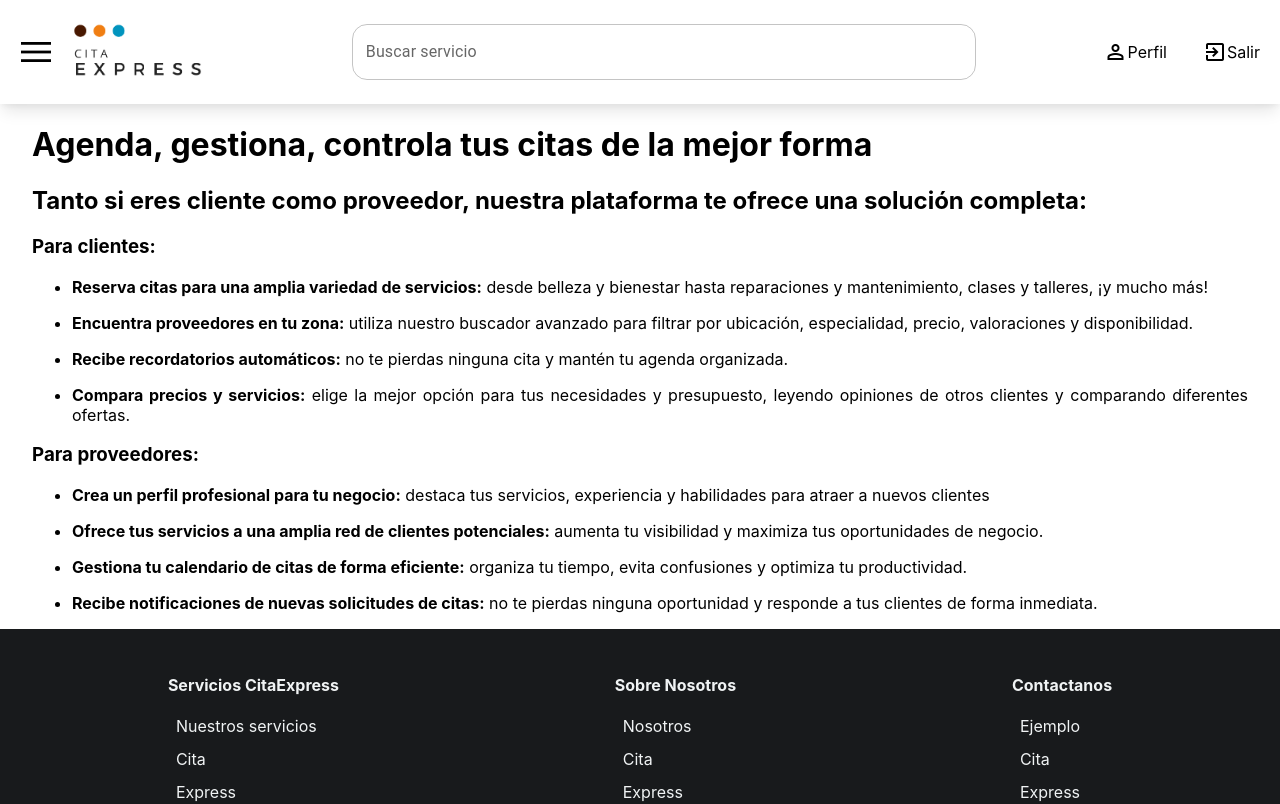
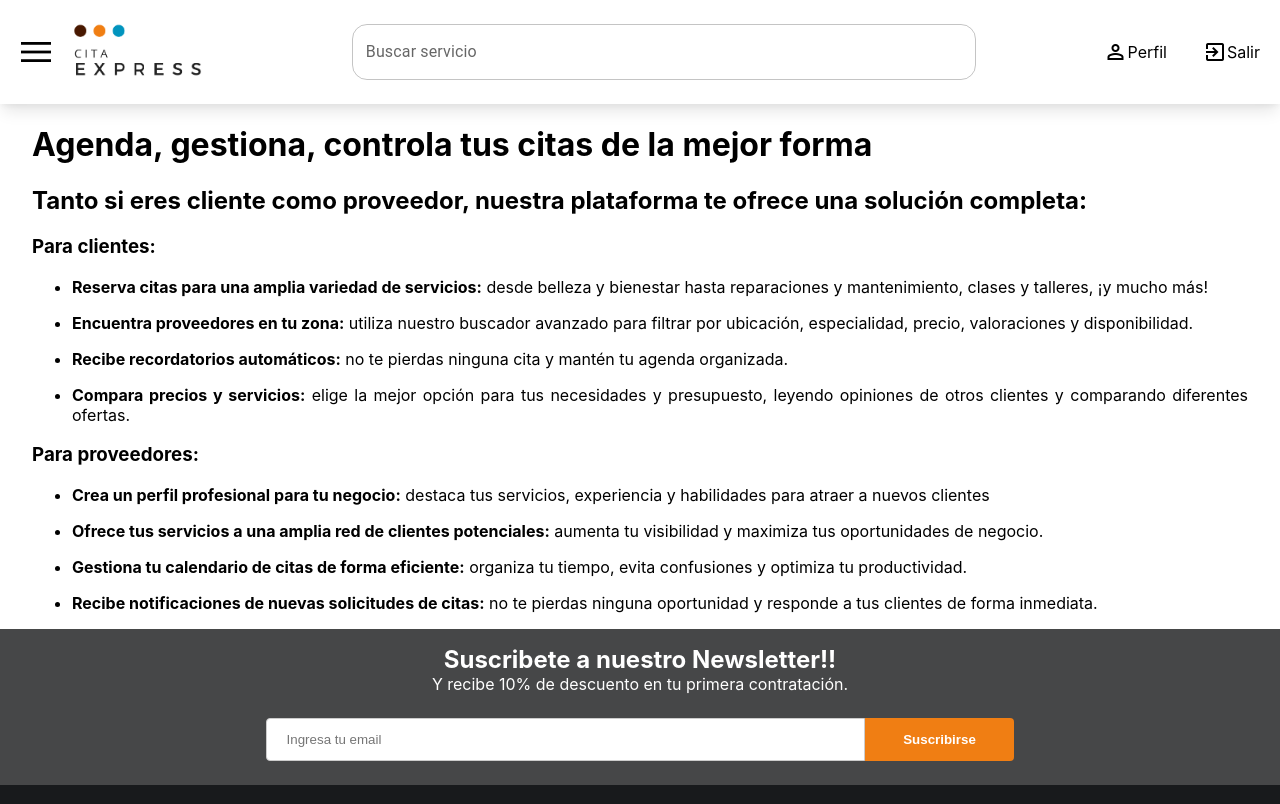
Before and after one commit to sgonzaec/cita-express-frontend-react, a React (Create React App) app: page /our-services in a window 1280 px wide. Shown: the top 804 px of the page. Built offline with nearby package versions, Linux system fonts and the light colour scheme.

Commit message:
feat: newsletter section

```diff
--- /dev/null
+++ b/src/Components/Newsletter/Newsletter.scss
@@ -0,0 +1,32 @@
+.newsletter{
+    background-color: var(--gray);
+    color: white;
+    text-align: center;
+    padding: 1em;
+    display: flex;
+    flex-direction: column;
+    justify-content: center;
+    h2{
+        margin: 0;
+    }
+    p{
+        text-align: center;
+        margin: 0 0 1em 0;
+    }
+    form{
+        display: flex;
+        align-self: center;
+        width: 60%;
+        input[type="email"]{
+            width: 80%;
+            border-radius: 4px 0 0 4px;
+            &:focus-visible {
+                outline: -webkit-focus-ring-color none 0px;
+            }
+        }
+        input[type="submit"]{
+            width: 20%;
+            border-radius: 0 4px 4px 0;
+        }
+    }
+}
--- /dev/null
+++ b/src/Components/Newsletter/Newsletter.tsx
@@ -0,0 +1,16 @@
+import "./Newsletter.scss";
+
+const Newsletter = () => {
+  return (
+    <section className="newsletter">
+      <h2>Suscribete a nuestro Newsletter!!</h2>
+      <p>Y recibe 10% de descuento en tu primera contratación.</p>
+      <form>
+        <input type="email" name="emailnewsletter" id="newsletter" placeholder="Ingresa tu email" />
+        <input type="submit" value="Suscribirse" />
+      </form>
+    </section>
+  );
+};
+
+export default Newsletter;
--- a/src/Components/Shared/Footer/Footer.tsx
+++ b/src/Components/Shared/Footer/Footer.tsx
@@ -1,9 +1,12 @@
 import LinkList from "./LinkList.json";
 import "./Footer.scss";
 import { Link } from "react-router-dom";
+import Newsletter from "../../Newsletter/Newsletter";
 
 const Footer = () => {
   return (
+    <>
+      <Newsletter />
       <footer>
         <div id="columns">
           <div>
@@ -59,6 +62,7 @@ const Footer = () => {
           <span>{new Date().getFullYear()}</span> &copy; Copyright CitaExpress.
         </div>
       </footer>
+    </>
   );
 };
 
```
Lines whose indentation alone changed are shown as unchanged.
